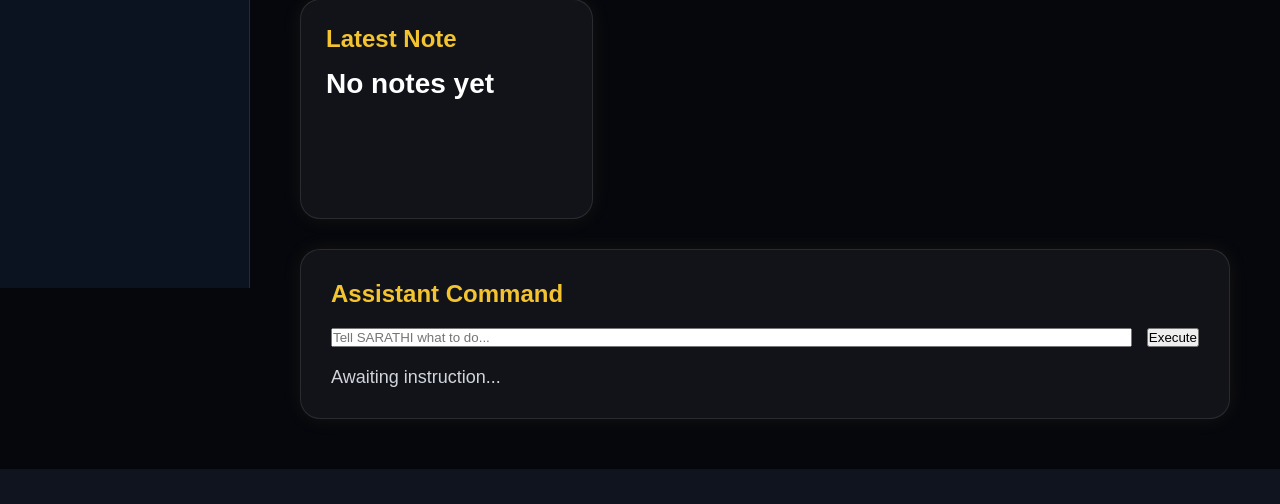
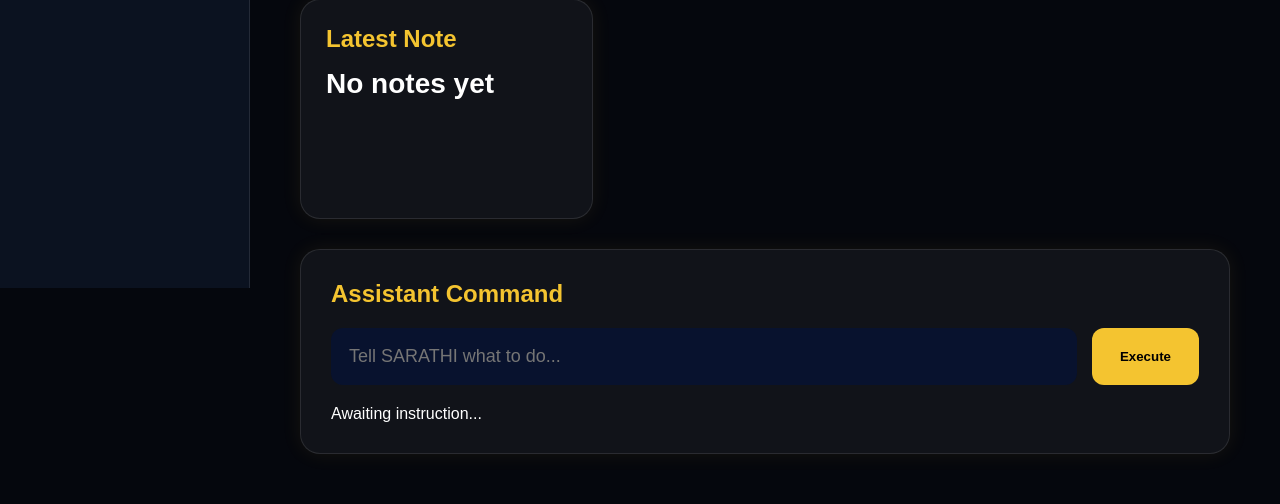
Before and after one commit to bsvk2194/sarathi, a Flask app: page /dashboard in a window 1280 px wide. Shown: the part 512-1016 px from the top of the page. Before the commit the page ends 981 px from the top, so only its background shows below. Run offline with Flask 3, Linux system fonts and the light colour scheme; data that the repository does not hold is empty.

Commit message:
home update

```diff
--- a/templates/home.html
+++ b/templates/home.html
@@ -115,13 +115,42 @@ SARATHI Home
     .assistant-input input{
 
         flex:1;
+
+        background:#08122e;
+
+        border:none;
+
+        padding:18px;
+
+        border-radius:12px;
+
+        color:white;
+
+        font-size:18px;
     }
 
-    #assistantResponse{
+    .assistant-input button{
 
-        color:#d1d5db;
+        background:#f4c430;
 
-        font-size:18px;
+        border:none;
+
+        padding:18px 28px;
+
+        border-radius:12px;
+
+        font-weight:bold;
+
+        cursor:pointer;
+
+        transition:0.3s;
+    }
+
+    .assistant-input button:hover{
+
+        transform:scale(1.05);
+
+        box-shadow:0 0 15px #f4c430;
     }
 
 </style>
```
